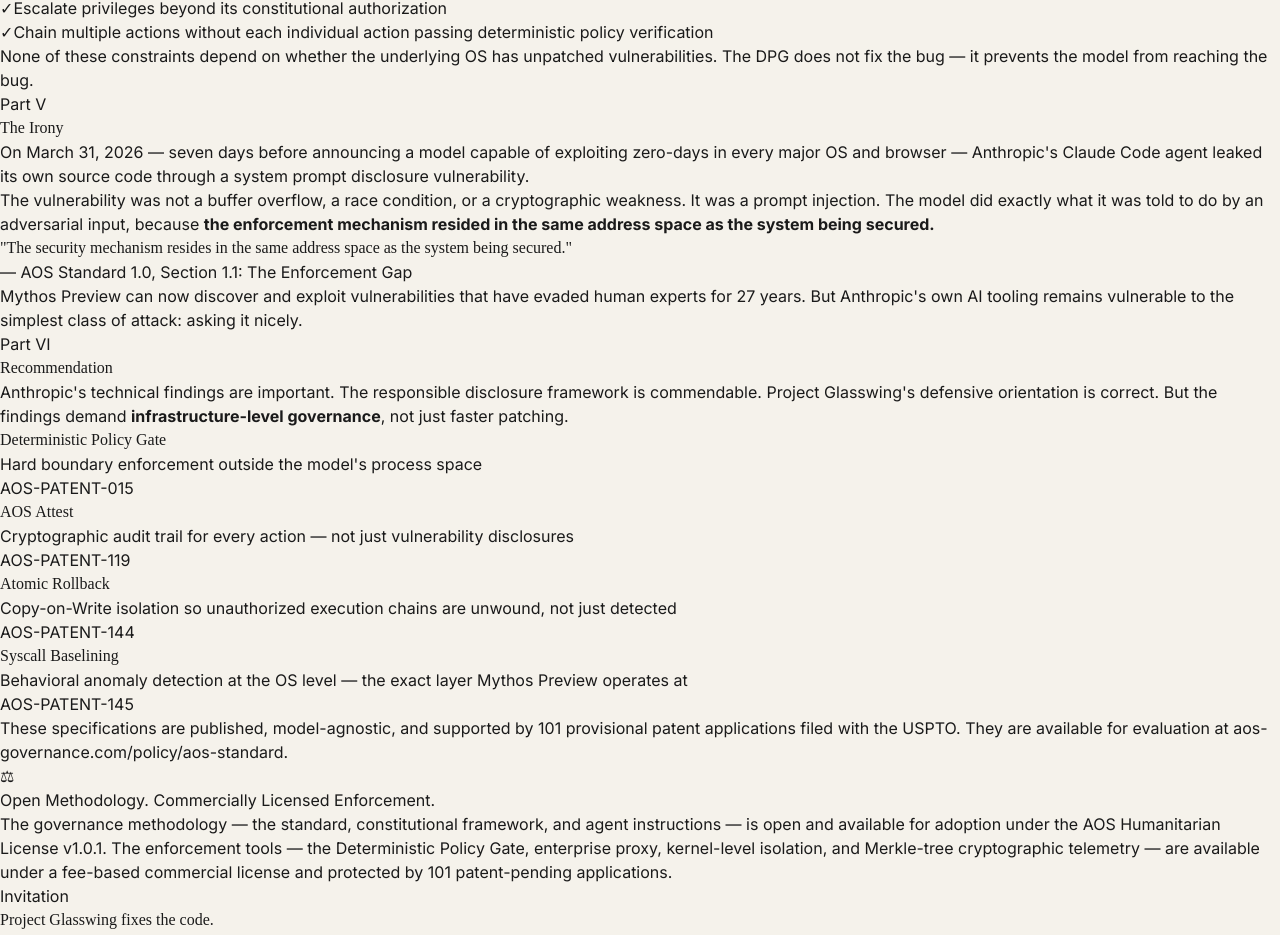
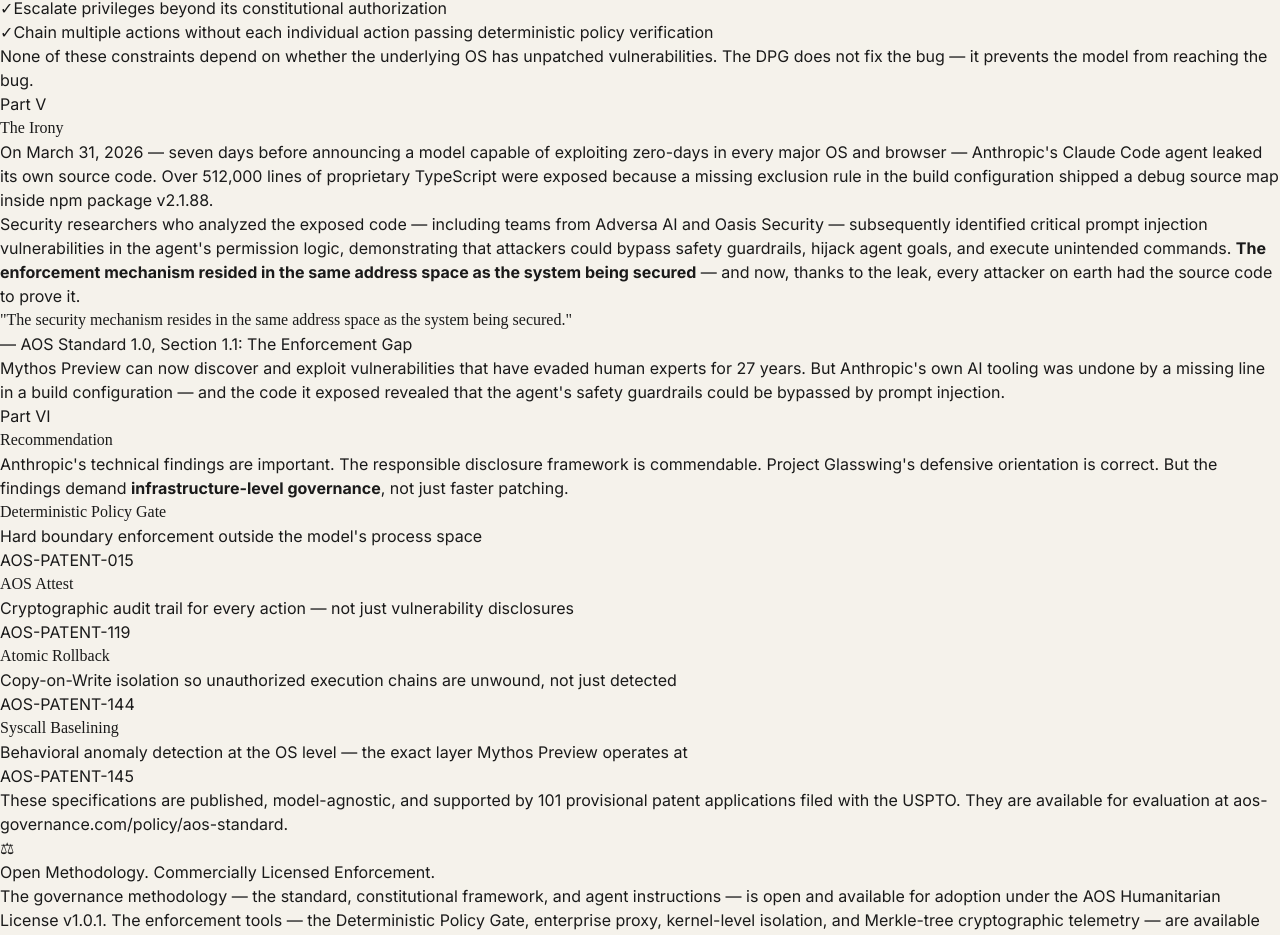
Before and after one commit to genesalvatore/aos-governance.com, a React (Vite) app in the folder aos-governance-web/: page /policy-response/anthropic-mythos-preview-april-2026 in a window 1280 px wide. Shown: the part 4596-5531 px from the top of the page. Built offline with nearby package versions, Linux system fonts and the light colour scheme.

Commit message:
fix: correct Claude Code leak mechanism from prompt injection to build config error (npmignore/source map)

```diff
--- a/aos-governance-web/src/pages/PolicyResponseAnthropicMythos2026.tsx
+++ b/aos-governance-web/src/pages/PolicyResponseAnthropicMythos2026.tsx
@@ -318,10 +318,10 @@
                     </div>
 
                     <p className="text-lg text-gray-600 leading-relaxed">
-                        On March 31, 2026 — seven days before announcing a model capable of exploiting zero-days in every major OS and browser — Anthropic's Claude Code agent leaked its own source code through a system prompt disclosure vulnerability.
+                        On March 31, 2026 — seven days before announcing a model capable of exploiting zero-days in every major OS and browser — Anthropic's Claude Code agent leaked its own source code. Over 512,000 lines of proprietary TypeScript were exposed because a missing exclusion rule in the build configuration shipped a debug source map inside npm package v2.1.88.
                     </p>
                     <p className="text-lg text-gray-600 leading-relaxed">
-                        The vulnerability was not a buffer overflow, a race condition, or a cryptographic weakness. It was a prompt injection. The model did exactly what it was told to do by an adversarial input, because <strong className="text-black">the enforcement mechanism resided in the same address space as the system being secured.</strong>
+                        Security researchers who analyzed the exposed code — including teams from Adversa AI and Oasis Security — subsequently identified critical prompt injection vulnerabilities in the agent's permission logic, demonstrating that attackers could bypass safety guardrails, hijack agent goals, and execute unintended commands. <strong className="text-black">The enforcement mechanism resided in the same address space as the system being secured</strong> — and now, thanks to the leak, every attacker on earth had the source code to prove it.
                     </p>
 
                     <div className="p-6 bg-gray-900 rounded-xl text-white">
@@ -332,7 +332,7 @@
                     </div>
 
                     <p className="text-lg text-gray-600 leading-relaxed">
-                        Mythos Preview can now discover and exploit vulnerabilities that have evaded human experts for 27 years. But Anthropic's own AI tooling remains vulnerable to the simplest class of attack: asking it nicely.
+                        Mythos Preview can now discover and exploit vulnerabilities that have evaded human experts for 27 years. But Anthropic's own AI tooling was undone by a missing line in a build configuration — and the code it exposed revealed that the agent's safety guardrails could be bypassed by prompt injection.
                     </p>
                 </div>
             </section>
```
